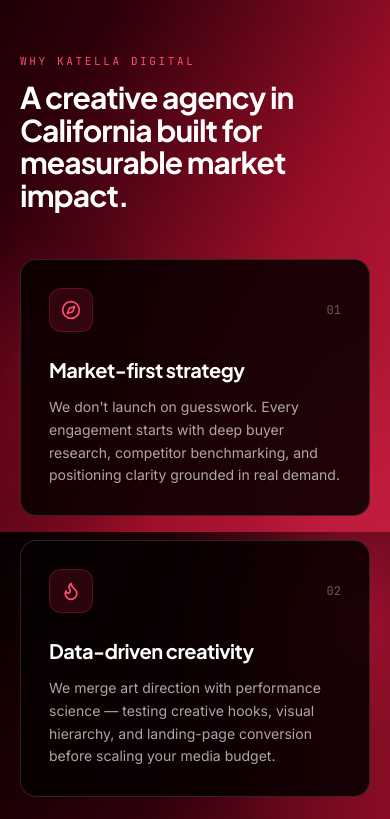
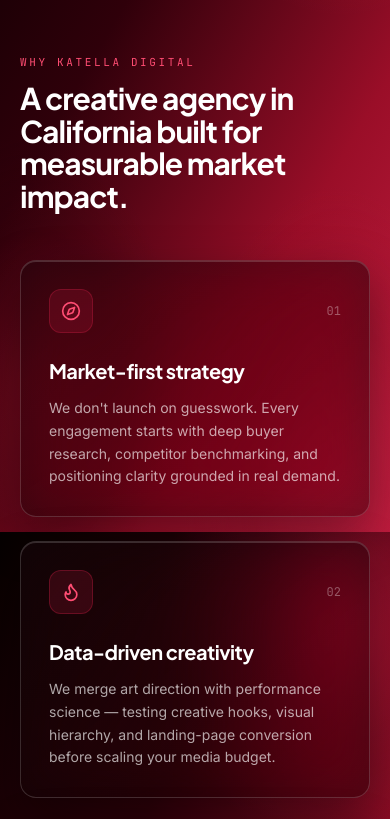
Before and after one commit to fazlerabbysm-tech/agencydemo, a Next.js app: page / in a window 390 px wide. Shown: the part 1156-1975 px from the top of the page. Built offline with nearby package versions, Linux system fonts and the light colour scheme.

Commit message:
style: apply frosted glassmorphism effect across all section grids and cards

```diff
--- a/src/app/globals.css
+++ b/src/app/globals.css
@@ -136,21 +136,43 @@
   background-attachment: fixed;
 }
 
-/* Pure obsidian matte card framed by crisp hairline border (matches brand reference) */
+/* Luxury frosted obsidian glass card framed by crisp specular hairline */
 .kd-obsidian-card {
-  background: rgba(6, 0, 0, 0.86);
+  background: linear-gradient(
+    145deg,
+    rgba(22, 6, 11, 0.56) 0%,
+    rgba(6, 0, 0, 0.44) 100%
+  );
+  border: 1px solid rgba(255, 255, 255, 0.16);
+  backdrop-filter: blur(24px) saturate(145%);
+  -webkit-backdrop-filter: blur(24px) saturate(145%);
+  box-shadow:
+    inset 0 1px 0 rgba(255, 255, 255, 0.16),
+    0 18px 48px rgba(0, 0, 0, 0.36);
+}
+
+/* Inner grid glass tile for nested grids inside sections */
+.kd-glass-tile {
+  background: linear-gradient(
+    155deg,
+    rgba(255, 255, 255, 0.085) 0%,
+    rgba(12, 3, 6, 0.46) 100%
+  );
   border: 1px solid rgba(255, 255, 255, 0.14);
-  backdrop-filter: blur(18px);
-  -webkit-backdrop-filter: blur(18px);
+  backdrop-filter: blur(18px) saturate(140%);
+  -webkit-backdrop-filter: blur(18px) saturate(140%);
+  box-shadow: inset 0 1px 0 rgba(255, 255, 255, 0.16);
 }
 
 .kd-obsidian-card-hover {
-  transition: border-color 0.3s ease, transform 0.3s ease, box-shadow 0.3s ease;
+  transition: border-color 0.3s ease, transform 0.3s ease, box-shadow 0.3s ease, background 0.3s ease;
 }
 
 .kd-obsidian-card-hover:hover {
   border-color: rgba(255, 255, 255, 0.32);
-  box-shadow: 0 20px 50px rgba(0, 0, 0, 0.55);
+  box-shadow:
+    inset 0 1px 0 rgba(255, 255, 255, 0.24),
+    0 22px 54px rgba(0, 0, 0, 0.48);
   transform: translateY(-3px);
 }
 
--- a/src/components/site/creativity-showcase.tsx
+++ b/src/components/site/creativity-showcase.tsx
@@ -40,21 +40,26 @@ export default function CreativityShowcase() {
                 </h2>
               </div>
 
-              <ul className="space-y-4">
+              <div className="grid grid-cols-1 sm:grid-cols-2 gap-3.5">
                 {creativePoints.map((pt) => (
-                  <li key={pt.title} className="flex items-start gap-3">
-                    <span className="mt-0.5 h-5 w-5 shrink-0 rounded-full bg-[#C71F42]/20 border border-[#C71F42]/45 flex items-center justify-center text-[#FF4D73]">
-                      <Check className="h-3 w-3" />
-                    </span>
-                    <p className="text-sm text-white/65 leading-relaxed">
-                      <strong className="text-white font-semibold">
+                  <div
+                    key={pt.title}
+                    className="kd-glass-tile rounded-xl p-4 space-y-1.5"
+                  >
+                    <div className="flex items-center gap-2">
+                      <span className="h-4 w-4 shrink-0 rounded-full bg-[#C71F42]/25 border border-[#C71F42]/50 flex items-center justify-center text-[#FF4D73]">
+                        <Check className="h-2.5 w-2.5" />
+                      </span>
+                      <h3 className="text-sm font-semibold text-white">
                         {pt.title}
-                      </strong>{" "}
-                      — {pt.desc}
+                      </h3>
+                    </div>
+                    <p className="text-xs text-white/65 leading-relaxed">
+                      {pt.desc}
                     </p>
-                  </li>
+                  </div>
                 ))}
-              </ul>
+              </div>
 
               <div className="pt-2">
                 <Link
--- a/src/components/site/hero.tsx
+++ b/src/components/site/hero.tsx
@@ -101,7 +101,7 @@ export default function Hero() {
                 <div className="absolute inset-0 bg-gradient-to-t from-[#060000] via-transparent to-transparent opacity-70" />
               </div>
 
-              <div className="p-5 sm:p-6 flex items-center justify-between gap-4 bg-[#060000]">
+              <div className="p-5 sm:p-6 flex items-center justify-between gap-4 bg-[#060000]/45 backdrop-blur-xl border-t border-white/10">
                 <div>
                   <p className="font-display font-semibold text-white text-sm sm:text-base">
                     Katella Digital — Our Creativity
--- a/src/components/site/insights-section.tsx
+++ b/src/components/site/insights-section.tsx
@@ -57,7 +57,7 @@ export default function InsightsSection() {
                   </span>
                 </div>
 
-                <div className="p-6 flex-1 flex flex-col justify-between gap-5 bg-[#060000]">
+                <div className="p-6 flex-1 flex flex-col justify-between gap-5 bg-[#060000]/35 backdrop-blur-xl border-t border-white/10">
                   <div>
                     <p className="font-mono text-[11px] text-white/45 mb-2.5">
                       {post.date} · {post.readTime}
--- a/src/components/site/services.tsx
+++ b/src/components/site/services.tsx
@@ -120,10 +120,10 @@ export default function Services() {
                   type="button"
                   onMouseEnter={() => setActiveIndex(idx)}
                   onClick={() => setActiveIndex(idx)}
-                  className={`w-full text-left rounded-2xl p-5 sm:p-6 transition-all duration-200 cursor-pointer border ${
+                  className={`w-full text-left rounded-2xl p-5 sm:p-6 transition-all duration-200 cursor-pointer border backdrop-blur-xl ${
                     isSelected
-                      ? "bg-[#060000]/95 border-white/30 shadow-[0_14px_40px_rgba(0,0,0,0.55)]"
-                      : "bg-[#060000]/65 border-white/10 hover:border-white/20 hover:bg-[#060000]/80"
+                      ? "kd-obsidian-card border-white/30 shadow-[0_14px_40px_rgba(0,0,0,0.45)]"
+                      : "bg-[#060000]/38 border-white/12 hover:border-white/24 hover:bg-[#060000]/52"
                   }`}
                 >
                   <div className="flex items-center justify-between gap-4">
@@ -150,14 +150,14 @@ export default function Services() {
 
                   {isSelected && (
                     <div className="mt-3.5 pl-8 space-y-3">
-                      <p className="text-sm text-white/65 leading-relaxed">
+                      <p className="text-sm text-white/70 leading-relaxed">
                         {svc.summary}
                       </p>
                       <div className="flex flex-wrap gap-2">
                         {svc.tags.map((tag) => (
                           <span
                             key={tag}
-                            className="rounded-full border border-white/12 bg-white/[0.04] px-3 py-1 text-[11px] font-medium text-white/75"
+                            className="rounded-full border border-white/15 bg-white/[0.07] backdrop-blur-md px-3 py-1 text-[11px] font-medium text-white/85"
                           >
                             {tag}
                           </span>
@@ -193,7 +193,7 @@ export default function Services() {
                       <span className="h-12 w-12 rounded-2xl bg-[#E81C49] text-white flex items-center justify-center shadow-[0_8px_24px_rgba(232,28,73,0.35)]">
                         <ActiveIcon className="h-6 w-6" />
                       </span>
-                      <span className="font-mono text-xs tracking-[0.2em] uppercase text-white/50">
+                      <span className="font-mono text-xs tracking-[0.2em] uppercase text-white/55">
                         SERVICE {active.no} / 07
                       </span>
                     </div>
@@ -202,7 +202,7 @@ export default function Services() {
                       {active.title}
                     </h3>
 
-                    <p className="text-sm sm:text-base text-white/70 leading-relaxed">
+                    <p className="text-sm sm:text-base text-white/75 leading-relaxed">
                       {active.summary}
                     </p>
 
@@ -210,7 +210,7 @@ export default function Services() {
                       {active.tags.map((tag) => (
                         <div
                           key={tag}
-                          className="rounded-xl border border-white/10 bg-white/[0.03] px-3.5 py-2.5 text-xs font-medium text-white/80"
+                          className="kd-glass-tile rounded-xl px-3.5 py-2.5 text-xs font-medium text-white/85"
                         >
                           {tag}
                         </div>
--- a/src/components/site/stats-values.tsx
+++ b/src/components/site/stats-values.tsx
@@ -74,7 +74,7 @@ export default function StatsValues() {
                   whileInView={{ opacity: 1, y: 0 }}
                   viewport={{ once: true, margin: "-50px" }}
                   transition={{ duration: 0.45, delay: idx * 0.08 }}
-                  className="rounded-2xl border border-white/10 bg-white/[0.03] p-6 sm:p-8 flex flex-col justify-between min-h-[152px] sm:min-h-[176px]"
+                  className="kd-glass-tile kd-obsidian-card-hover rounded-2xl p-6 sm:p-8 flex flex-col justify-between min-h-[152px] sm:min-h-[176px]"
                 >
                   <p className="font-display font-extrabold text-3xl sm:text-4xl lg:text-[44px] tracking-tight tabular-nums text-white">
                     {stat.value}
--- a/src/components/site/work-showcase.tsx
+++ b/src/components/site/work-showcase.tsx
@@ -57,7 +57,7 @@ export default function WorkShowcase() {
                   </span>
                 </div>
 
-                <div className="p-6 flex-1 flex flex-col justify-between gap-5 bg-[#060000]">
+                <div className="p-6 flex-1 flex flex-col justify-between gap-5 bg-[#060000]/35 backdrop-blur-xl border-t border-white/10">
                   <div>
                     <h3 className="font-display font-bold text-xl text-white tracking-tight group-hover:text-[#FF4D73] transition-colors">
                       {project.title}
```
